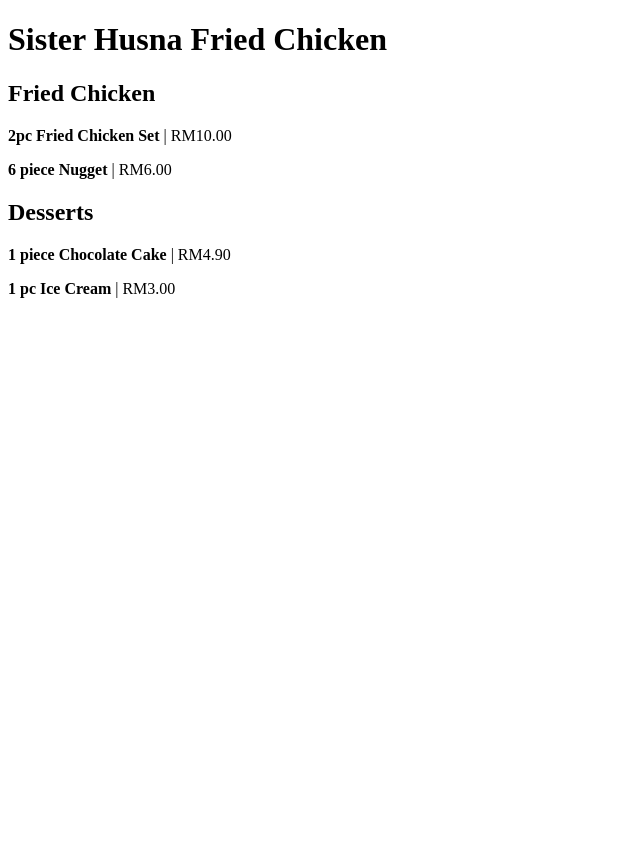
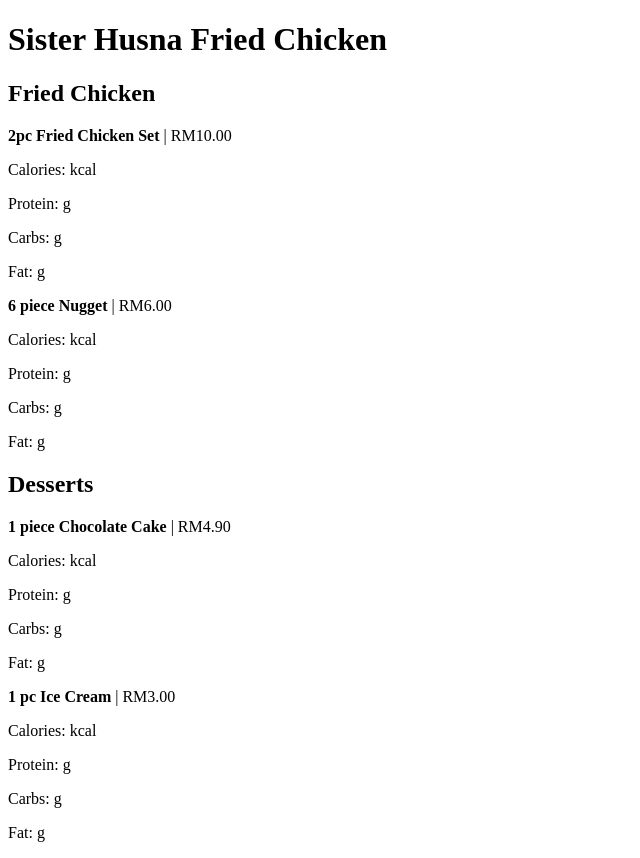
Before and after one commit to ihsky065/props-with-menu-project, a React (Vite) app: page / in a window 1280 px wide. Shown: the whole page, without its empty margins (0-640 px from the left). Before the commit the page ends 800 px from the top, so only its background shows below. Built offline with nearby package versions, Linux system fonts and the light colour scheme.

Commit message:
feat: add NutritionInfo props into MenuItem component

```diff
--- a/src/App.jsx
+++ b/src/App.jsx
@@ -1,8 +1,9 @@
-function MenuItem ({name, price}) {
+function MenuItem ({name, price, nutritionalInfo}) {
   return (
     <>
     <p>
       <strong>{name} </strong>| {price}
+      <NutritionalInfo nutritionalInfo={nutritionalInfo}/>
     </p>
     </>
   )
```
